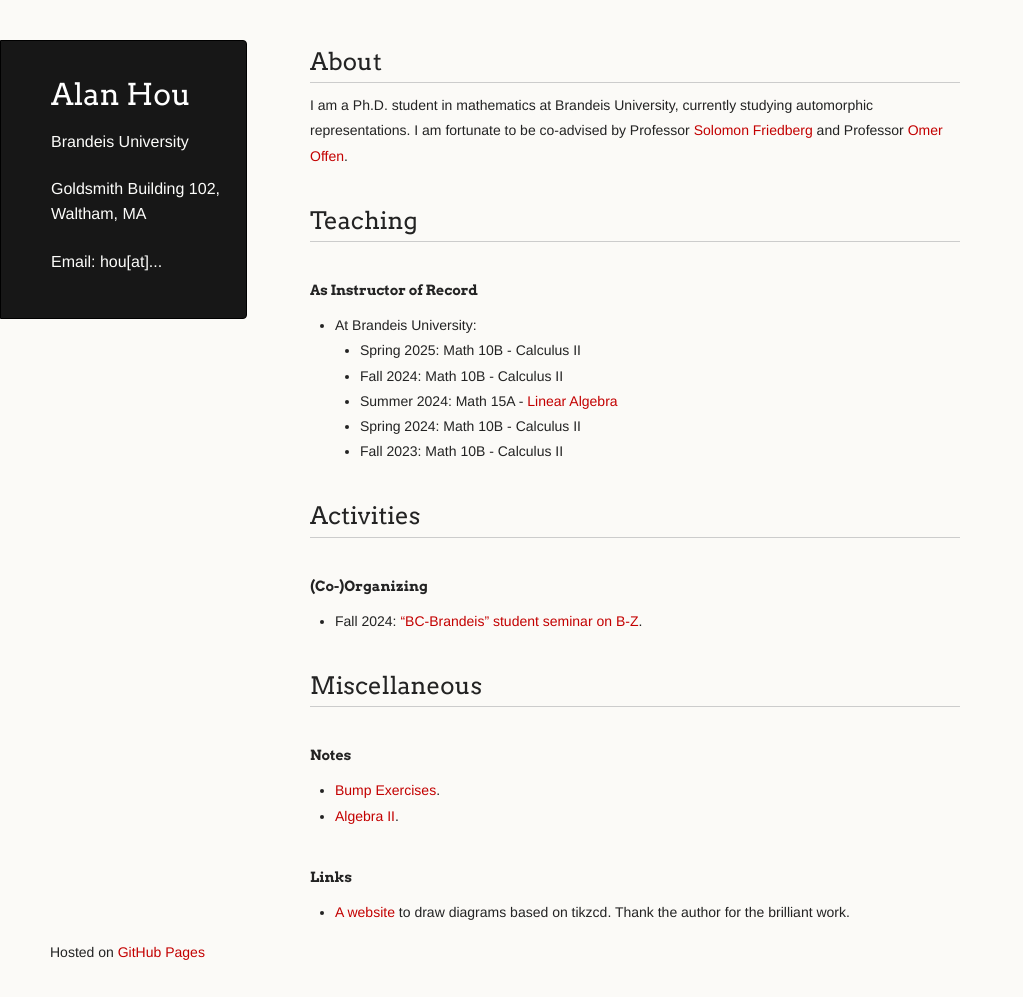
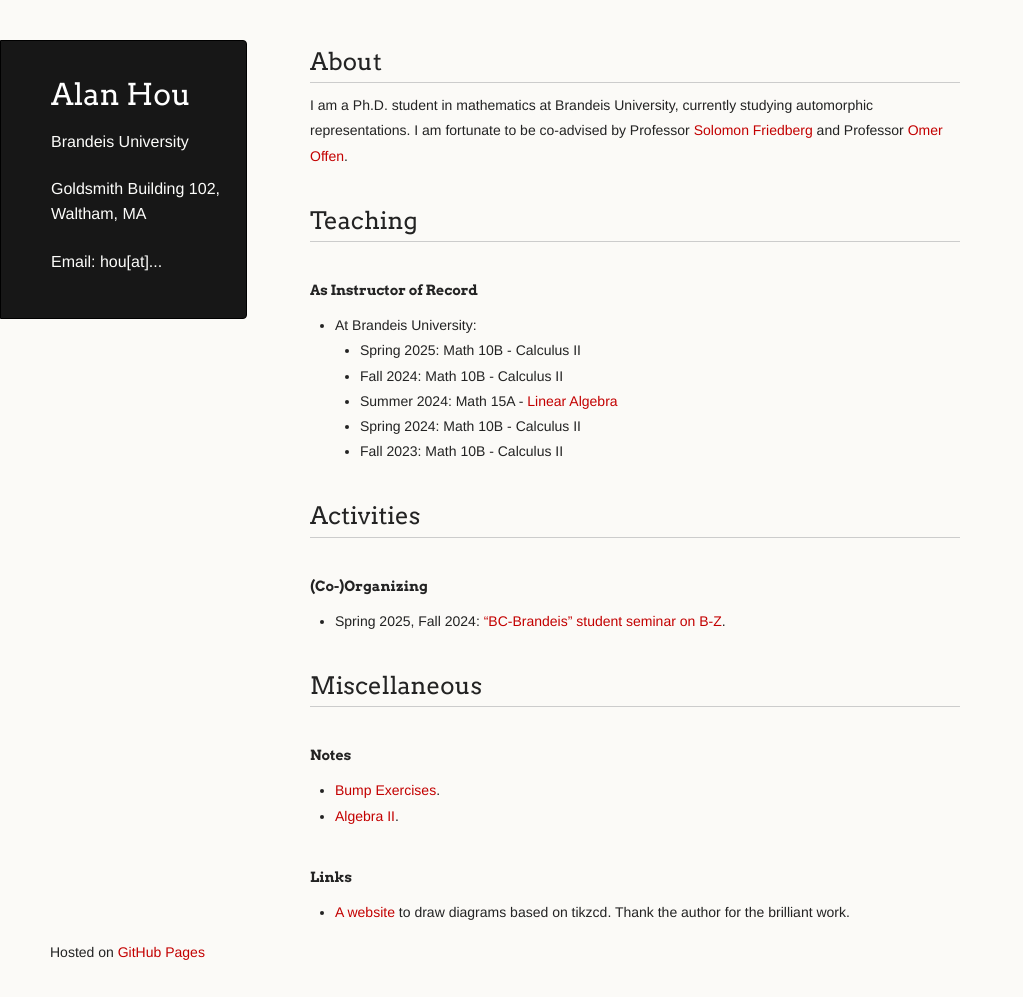
Before and after one commit to axhou/axhou.github.io, a Jekyll site: the page built from index.md, in a window 1280 px wide and 997 px high. Shown: the whole window, without its empty margins (0-1023 px from the left). Built offline with Jekyll 4.4.1, drawn with Linux system fonts in a browser that asks for light colours; our own code applies the rules of GitHub Pages for plain Markdown files.

Commit message:
Update index.md

```diff
--- a/index.md
+++ b/index.md
@@ -19,7 +19,7 @@
 
 ## Activities
 #### (Co-)Organizing
-- Fall 2024: ["BC-Brandeis" student seminar on B-Z](./bzf2024.html).
+- Spring 2025, Fall 2024: ["BC-Brandeis" student seminar on B-Z](./bzf2024.html).
 
 ## Miscellaneous
 #### Notes
```
